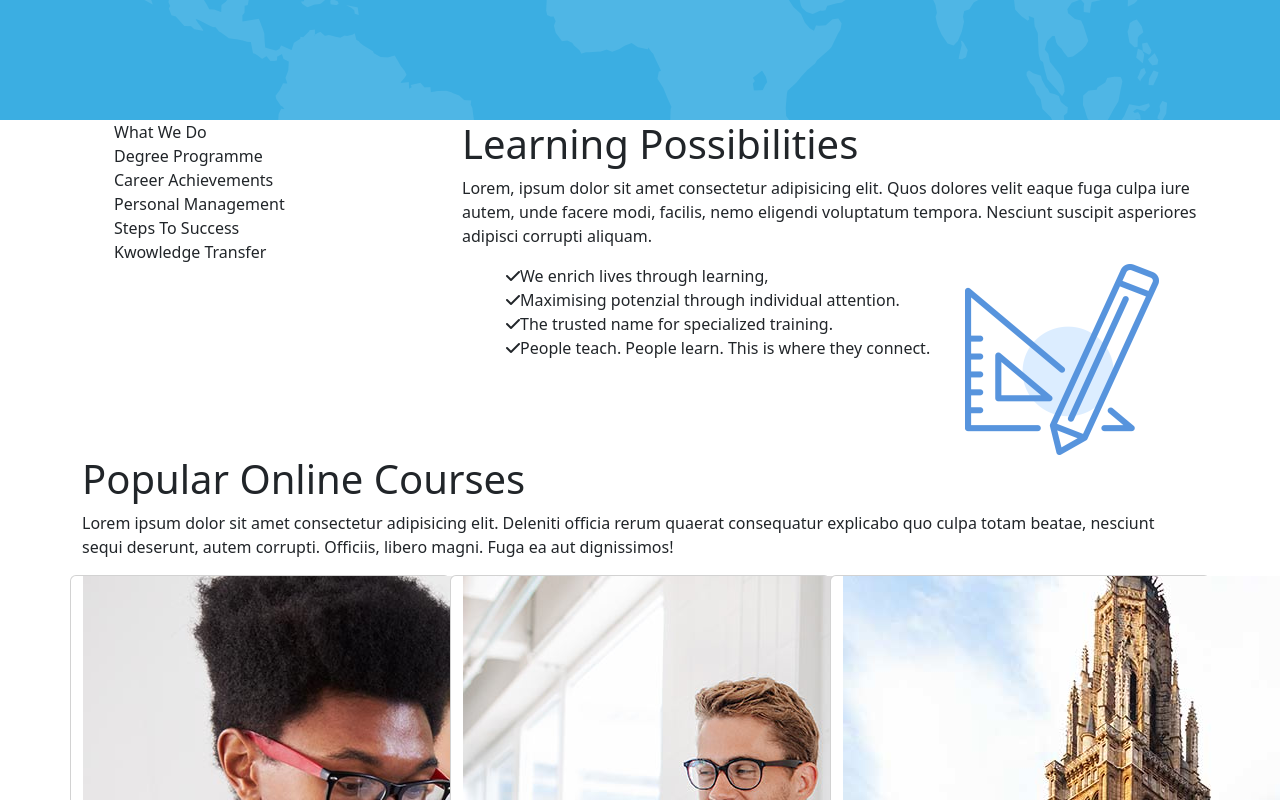
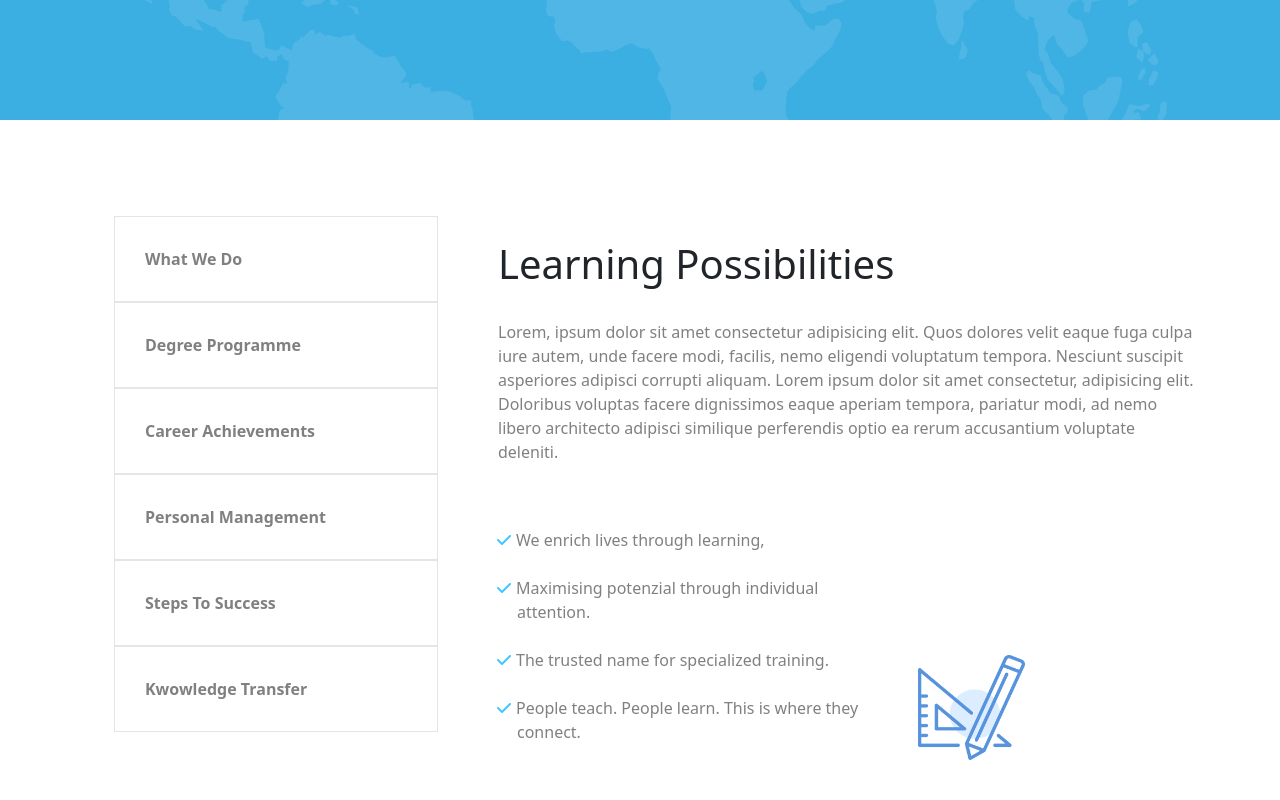
Before and after one commit to ClaudioPerrone/proj-html-vuejs, a Vue app: page / in a window 1280 px wide. Shown: the part 3200-4000 px from the top of the page. Built offline with nearby package versions, Linux system fonts and the light colour scheme.

Commit message:
Feat: finisched fourth part of main section

```diff
--- a/src/components/PageMain.vue
+++ b/src/components/PageMain.vue
@@ -85,6 +85,8 @@
 
 <!--
     JOAN COLLINS (3rd SECTION)
+
+    DONE
  -->
     <section class="third-section ms-planisphere p-5">
         <div class="container">
@@ -108,37 +110,39 @@
 <!--
     THE TRUSTED NAME (4th SECTION)
  -->
-    <section class="container">
-        <div class="row">
+    <section class="fourth-section container py-5">
+        <div class="row py-5">
             <div class="col-4">
-                <ul class="ms-second-list">
-                    <li><a href="#"></a>What We Do</li>
-                    <li><a href="#"></a>Degree Programme</li>
-                    <li><a href="#"></a>Career Achievements</li>
-                    <li><a href="#"></a>Personal Management</li>
-                    <li><a href="#"></a>Steps To Success</li>
-                    <li><a href="#"></a>Kwowledge Transfer</li>
+                <ul class="ms-learning-list">
+                    <li><a href="#">What We Do</a></li>
+                    <li><a href="#">Degree Programme</a></li>
+                    <li><a href="#">Career Achievements</a></li>
+                    <li><a href="#">Personal Management</a></li>
+                    <li><a href="#">Steps To Success</a></li>
+                    <li><a href="#">Kwowledge Transfer</a></li>
                 </ul>
             </div>
-            <div class="col-8">
-                <h1>Learning Possibilities</h1>
-                <p>Lorem, ipsum dolor sit amet consectetur adipisicing elit. Quos dolores velit eaque fuga culpa iure autem, unde facere modi, facilis, nemo eligendi voluptatum tempora. Nesciunt suscipit asperiores adipisci corrupti aliquam.</p>
+            <div class="col-8 ps-5">
+                <h1 class="pt-4">Learning Possibilities</h1>
+                <p class="py-4">
+                    Lorem, ipsum dolor sit amet consectetur adipisicing elit. Quos dolores velit eaque fuga culpa iure autem, unde facere modi, facilis, nemo eligendi voluptatum tempora. Nesciunt suscipit asperiores adipisci corrupti aliquam.
+                    Lorem ipsum dolor sit amet consectetur, adipisicing elit. Doloribus voluptas facere dignissimos eaque aperiam tempora, pariatur modi, ad nemo libero architecto adipisci similique perferendis optio ea rerum accusantium voluptate deleniti.
+                </p>
                 <div class="container">
                     <div class="row">
-                        <div class="col-8">
+                        <div class="col-7">
                             <ul>
-                                <li><i class="fa-solid fa-check"></i>We enrich lives through learning,</li>
-                                <li><i class="fa-solid fa-check"></i>Maximising potenzial through individual attention.</li>
-                                <li><i class="fa-solid fa-check"></i>The trusted name for specialized training.</li>
-                                <li><i class="fa-solid fa-check"></i>People teach. People learn. This is where they connect.</li>
+                                <li class="ms-content pt-4">We enrich lives through learning,</li>
+                                <li class="ms-content pt-4">Maximising potenzial through individual attention.</li>
+                                <li class="ms-content pt-4">The trusted name for specialized training.</li>
+                                <li class="ms-content pt-4">People teach. People learn. This is where they connect.</li>
                             </ul>
                         </div>
-                        <div class="col-4">
+                        <div class="col-5 d-flex align-items-end">
                             <img src="../assets/img/h12-tabs-icon-1.png" alt="">
                         </div>
                     </div>
                 </div>
-
             </div>
         </div>
     </section>
@@ -400,7 +404,7 @@
     THE TRUSTED NAME (7th SECTION)
  -->
     <div class="container">
-        <section class="row">
+        <div class="row">
             <div class="d-flex justify-content-between">
                 <div>
                     <img src="../assets/img/h5-client-5.png" alt="">
@@ -415,10 +419,12 @@
                     <img src="../assets/img/h5-client-1.png" alt="">
                 </div>
             </div>
-        </section>
+        </div>
     </div>
 
 </template>
+
+
 
 <style scoped lang="scss">
 
@@ -506,10 +512,48 @@
         }
 
         color: $color-white;
+    }
+/*-----------------------------------------
+
+    JOAN COLLINS (3rd SECTION)
+
+-----------------------------------------*/
+    .fourth-section {
+        .ms-learning-list {
+            li {
+                border: 1px solid $color-grey-1;
+                padding: 30px 10px;
+                a {
+                    padding-left: 20px;
+                    color: $color-grey-2;
+                    font-weight: 600;
+                }
+            }
+        }
+        p {
+            color: $color-grey-2;
+        }
+        li {
+            color: $color-grey-2;
+        }
+
+        .ms-content {
+            &:before {
+                font-family: "FontAwesome";
+                margin: 0 5px 0 -20px;
+                content: "\f00c";
+                color: $color-blue;
+            }
+            margin-left: -25px;
+        }
+
+        img {
+            width: 40%;
+        }
+    }
 
 
 
-    }
     .ms-list {
         div {
             padding: 0 20px;
--- a/src/style/partials/_variables.scss
+++ b/src/style/partials/_variables.scss
@@ -21,6 +21,7 @@ $color-alpha-4: #FFFFFF80;
             GREY
 ------------------------------------*/
 $color-grey-1: #E5E5E5;
+$color-grey-2: #808080;
 /*-----------------------------------
             BLUE
 ------------------------------------*/
```
